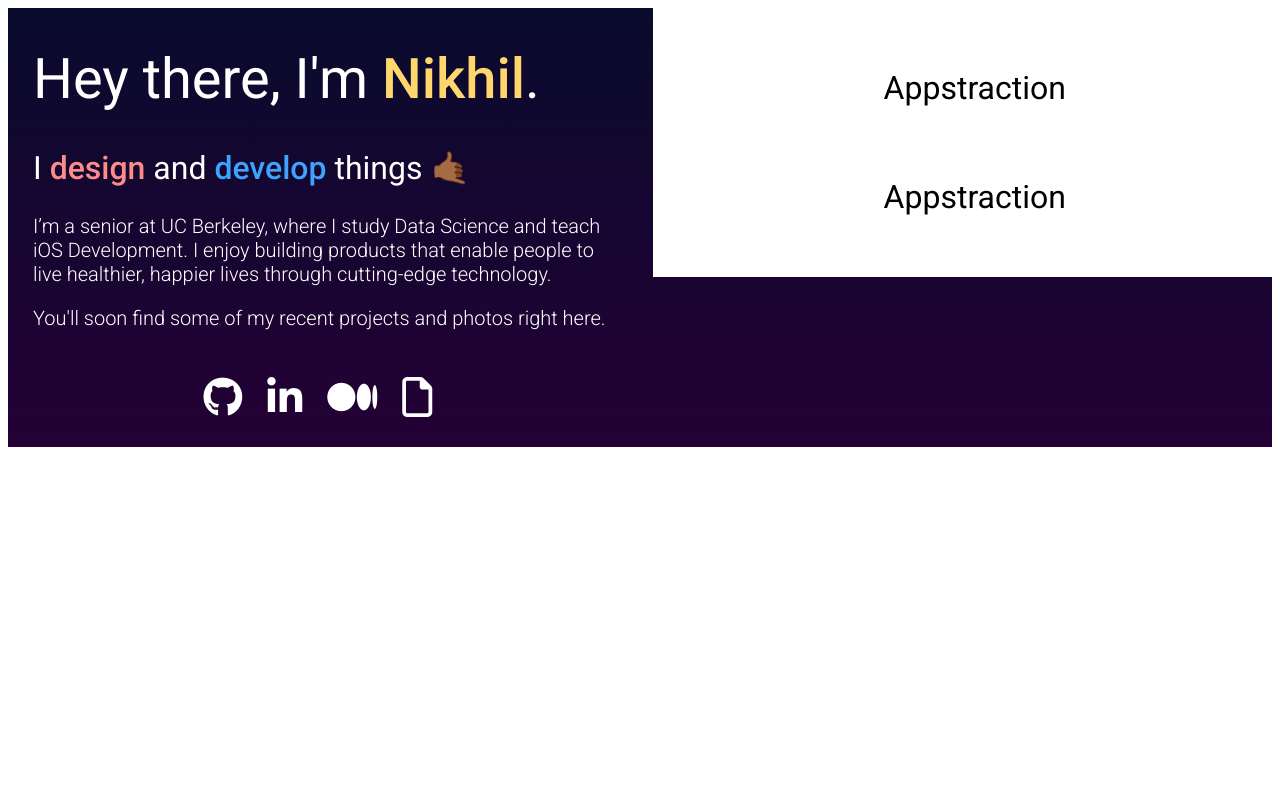
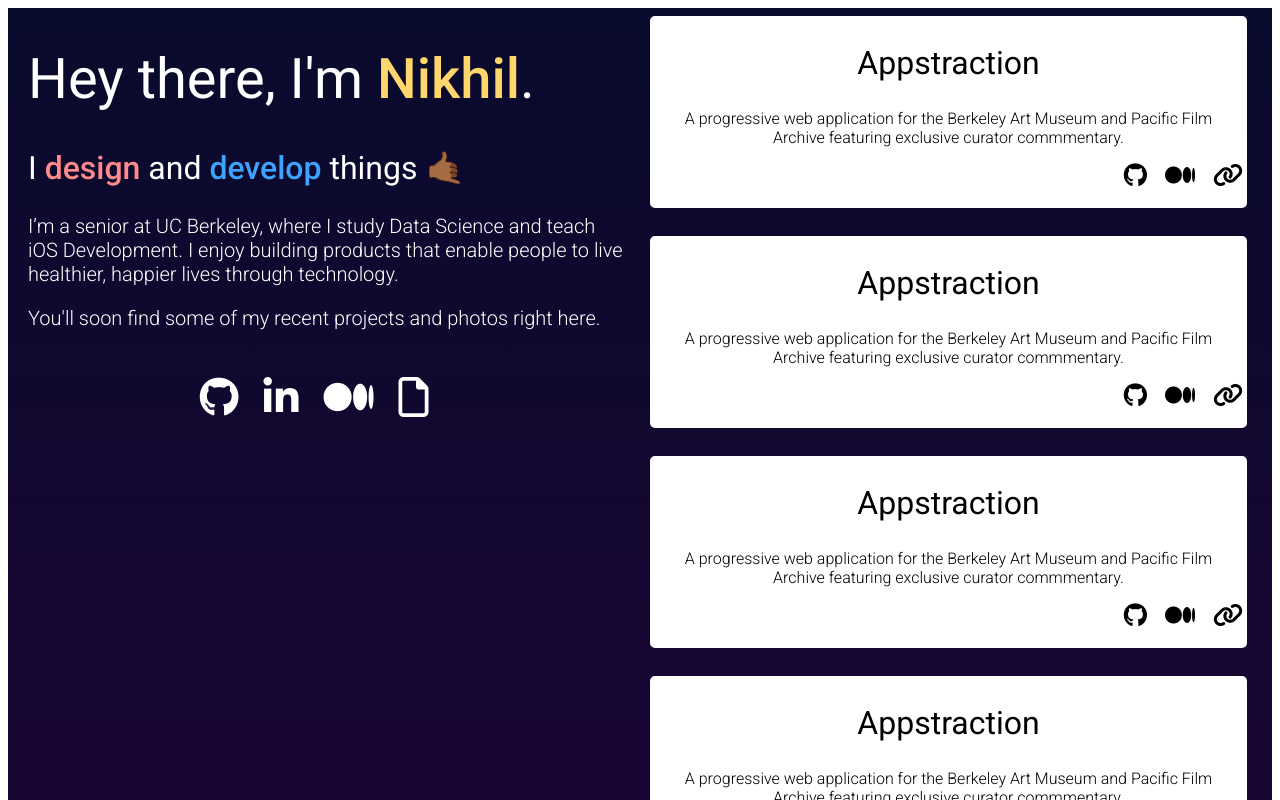
Before and after one commit to nyerasi/nyerasi.github.io, a React (Create React App) app: page / in a window 1280 px wide. Shown: the top 800 px of the page. Built offline with nearby package versions, Linux system fonts and the light colour scheme.

Commit message:
added social links to project cards, introfuced spacing issues

```diff
--- a/src/App.js
+++ b/src/App.js
@@ -1,5 +1,6 @@
 import React from 'react';
 import SplashPage from './components/SplashPage.js';
+import Projects from './components/Projects.js';
 
 import styled, { css } from 'styled-components';
 
--- a/src/components/ProjectCard.js
+++ b/src/components/ProjectCard.js
@@ -1,11 +1,13 @@
 import React, { Component } from 'react';
+import Image from '../components/Image.js'
 import styled, { css } from 'styled-components';
 
 // Flipping card
 const Card = styled.article`
   position: relative;
   width: 100%;
-  min-height: 25%;
+  padding-bottom: 20px;
+  min-height: 200px;
   cursor: pointer;
   perspective: 1000px;
   transition: all .25s ease-in-out;
@@ -28,16 +30,14 @@ const Card = styled.article`
 
 // Card sides
 const CardSide = css`
+  border: 2px solid white;
+  border-radius: 5px;
   position: absolute;
-  top: 0;
-  left: 0;
+  bottom: 20px;
   overflow: hidden;
-  padding: 25px;
   display: flex;
   flex-direction: column;
   justify-content: center;
-  width: 100%;
-  height: 100%;
   backface-visibility: hidden;
   transition: all .25s ease-in-out;
 `
@@ -72,9 +72,30 @@ const CardTitle = styled.h2`
 `
 
 const CardDescription = styled.span`
+  padding-left: 1em;
+  padding-right: 1em;
   font-family: 'Roboto', sans-serif;
   font-weight: 300;
+  font-size: 1em;
+`
+const SocialIcons = styled.div`
+  display: flex;
+  justify-content: right;
+  width: 100%;
+  text-align: center;
+  padding: 1em;
+`
+
+const Icon = styled.a`
+  color: black;
   font-size: 1.5em;
+  padding-right: 0.75em;
+
+  :hover {
+		color: #FF8A8A;
+		cursor: pointer;
+    transition: 0.3s ease-out;
+	}
 `
 
 export default class ProjectCard extends React.Component {
@@ -87,6 +108,12 @@ export default class ProjectCard extends React.Component {
       <Card onClick={this.flipCard.bind(this)}>
         <CardFront>
           <CardTitle>Appstraction</CardTitle>
+          <CardDescription>A progressive web application for the Berkeley Art Museum and Pacific Film Archive featuring exclusive curator commmentary.</CardDescription>
+          <SocialIcons>
+              <span><Icon href="https://www.github.com/nyerasi"><i class="fab fa-github"></i></Icon></span>
+              <span><Icon href="https://medium.com/@nikhil.yerasi"><i class="fab fa-medium-m"></i></Icon></span>
+              <span><Icon href="https://drive.google.com/file/d/1cyYKcEyXm50jVPl7lapX_J0Wfsa4pBo_/view?usp=sharing"><i class="fas fa-link"></i></Icon></span>
+          </SocialIcons>
         </CardFront>
         <CardBack>
           <CardDescription>A progressive web application for the Berkeley Art Museum and Pacific Film Archive featuring exclusive curator commmentary.</CardDescription>
--- /dev/null
+++ b/src/components/Projects.js
@@ -0,0 +1,31 @@
+import React, { Component } from 'react';
+import styled, { css } from 'styled-components';
+import ProjectCard from './ProjectCard.js'
+
+const CardContainer = styled.span`
+  margin-right: auto;
+  margin-left: auto;
+  width: 50%;
+`;
+
+const CardColumn = styled.span`
+  flex-direction: column;
+  margin-right: auto;
+  margin-left: auto;
+  height: 100%;
+`;
+
+export default class Projects extends React.Component {
+  render() {
+    return (
+        <CardColumn>
+          <ProjectCard/>
+          <ProjectCard/>
+          <ProjectCard/>
+          <ProjectCard/>
+          <ProjectCard/>
+          <ProjectCard/>
+        </CardColumn>
+    );
+  }
+}
--- a/src/components/SplashPage.js
+++ b/src/components/SplashPage.js
@@ -1,6 +1,7 @@
 import React, { Component } from 'react';
 import styled, { css } from 'styled-components';
-import ProjectCard from './ProjectCard.js'
+import ProjectCard from './ProjectCard.js';
+import Projects from './Projects.js';
 
 const Title = styled.h1`
   font-family: 'Roboto', sans-serif;
@@ -31,11 +32,11 @@ const Background = styled.div`
 `;
 
 const About = styled.div`
-  margin-left: 25px;
+  margin-left: 20px;
   width: 50%;
   height: 100%;
   text-align: left;
-  padding-bottom: 25px;
+  padding-bottom: 20px;
 `;
 
 const SocialIcons = styled.div`
@@ -61,6 +62,7 @@ const Icon = styled.a`
 const CardContainer = styled.span`
   padding-right: 25px;
   padding-left: 25px;
+  padding-bottom: 25px;
   margin-right: auto;
   margin-left: auto;
   width: 50%;
@@ -68,8 +70,6 @@ const CardContainer = styled.span`
 
 const CardColumn = styled.span`
   flex-direction: column;
-  padding-top: 10%;
-  padding-bottom: 10%;
   margin-right: auto;
   margin-left: auto;
   height: 100%;
@@ -133,7 +133,7 @@ export default class SplashPage extends React.Component {
             I <span style={designStyle}>design</span> and <span style={developStyle}>develop</span> things <Emoji symbol=" 🤙🏾"/>
           </Subtitle>
           <Body>
-          I’m a senior at UC Berkeley, where I study Data Science and teach iOS Development. I enjoy building products that enable people to live healthier, happier lives through cutting-edge technology.
+          I’m a senior at UC Berkeley, where I study Data Science and teach iOS Development. I enjoy building products that enable people to live healthier, happier lives through technology.
           </Body>
           <Body>
           You'll soon find some of my recent projects and photos right here.
@@ -146,10 +146,7 @@ export default class SplashPage extends React.Component {
           </SocialIcons>
         </About>
         <CardContainer>
-          <CardColumn>
-            <ProjectCard/>
-            <ProjectCard/>
-          </CardColumn>
+          <Projects/>
         </CardContainer>
       </Background>
     );
```
